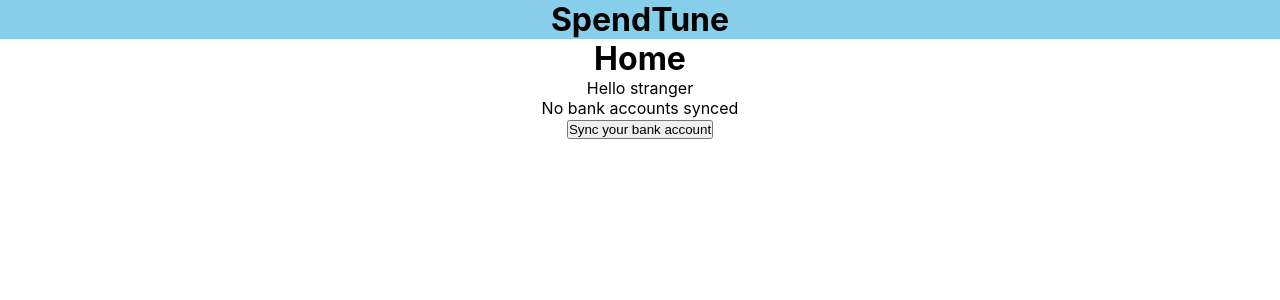
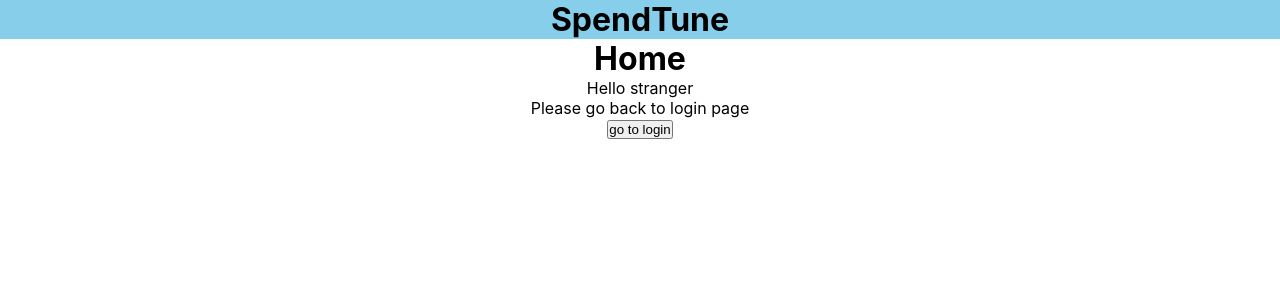
Before and after one commit to khomch/SpendTune-Solo-Project, a React (Create React App) app in the folder client/spendtune/: page /home in a window 1280 px wide. Shown: the top 300 px of the page. Built offline with nearby package versions, Linux system fonts and the light colour scheme; no server answers.

Commit message:
F: fixed home page for when not logged it

```diff
--- a/client/spendtune/src/components/home.jsx
+++ b/client/spendtune/src/components/home.jsx
@@ -1,9 +1,10 @@
 import { useState, useEffect } from 'react';
 import { getLoggedUser } from '../apiService';
-
-// TODO - redirect to login page when not logged in
+import { useNavigate } from 'react-router-dom';
 
 function Home(props) {
+
+  const navigate = useNavigate();
 
   const [linkedAccounts, setLinkedAccounts] = useState({})
 
@@ -24,8 +25,12 @@ function Home(props) {
 
   // TODO - handle bank account sync
 
-  async function handleClick(event) {
+  async function handleSync(event) {
     console.log('lets sync some shit')
+  }
+
+  async function handleGoToLogin(event) {
+    navigate('/');
   }
 
   return (
@@ -37,9 +42,18 @@ function Home(props) {
         'stranger' }
       </p>
       { Object.keys(linkedAccounts).length === 0 &&
+      props.logged &&
       <p>No bank accounts synced</p>
       }
-      <button onClick={handleClick}>Sync your bank account</button>
+      { props.logged &&
+      <button onClick={handleSync}>Sync your bank account</button>
+      }
+      { !props.logged &&
+      <div>
+      <p>Please go back to login page</p>
+      <button onClick={handleGoToLogin}>go to login</button>
+      </div>
+      }
     </div>
   )
 }
--- a/client/spendtune/src/components/login.jsx
+++ b/client/spendtune/src/components/login.jsx
@@ -54,12 +54,12 @@ function Login(props) {
             />
           </li>
           <li>
-            <button type="submit">login</button>
+            <button type="submit">Login</button>
           </li>
         </ul>
       </form>
       <p>Don't have an account yet?</p>
-      <button onClick={() => navigate('/register')}>register</button>
+      <button onClick={() => navigate('/register')}>Register</button>
     </div>
   )
 }
--- a/client/spendtune/src/components/register.jsx
+++ b/client/spendtune/src/components/register.jsx
@@ -63,7 +63,7 @@ function Register(props) {
             <input type="text" name='lastName' value={lastName} onChange={handleLastName} />
           </li>
           <li>
-            <button type="submit">submit</button>
+            <button type="submit">Register</button>
           </li>
         </ul>
       </form>
```
